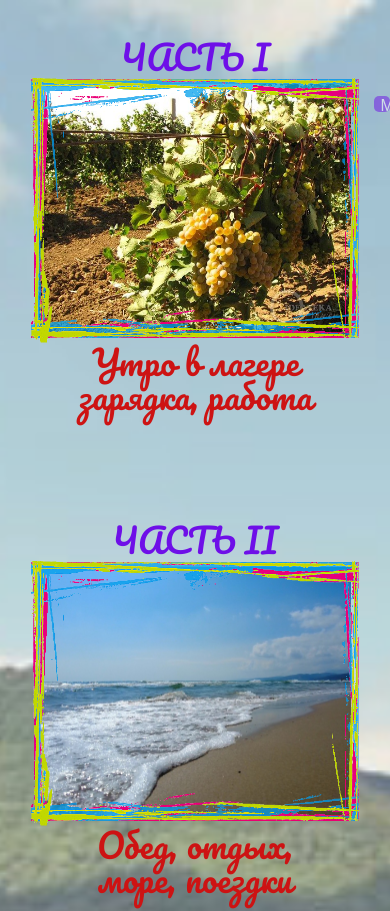
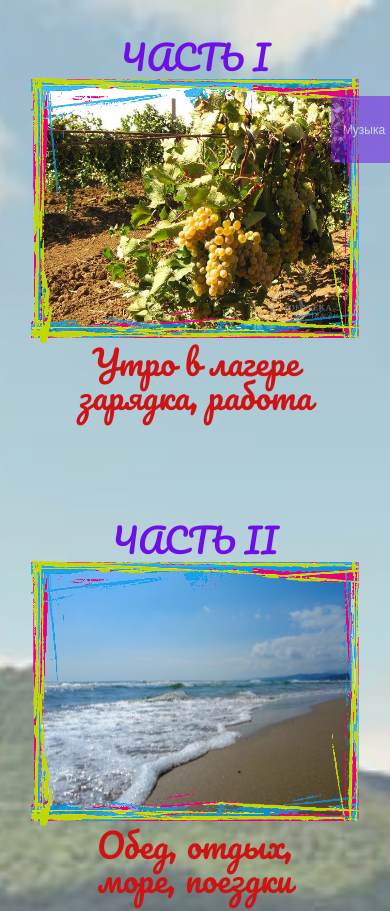
Before and after one commit to Assendro/summerM, a React (Create React App) app: page / in a window 390 px wide. Shown: the top 911 px of the page. Built offline with nearby package versions, Linux system fonts and the light colour scheme.

Commit message:
адаптировал музыку под тлф

```diff
--- a/src/components/Music.jsx
+++ b/src/components/Music.jsx
@@ -139,7 +139,12 @@ const Music = ({setAudio, audioRef}) => {
             setBlockWidth(0)
             setHideStatus(0)
         } else {
-            setBlockWidth('20vw')
+            if (window.innerWidth < 480) {
+                setBlockWidth('70vw')
+            } else {
+                setBlockWidth('20vw')
+            }
+
             setHideStatus(1)
         }
     }
--- a/src/components/music.scss
+++ b/src/components/music.scss
@@ -60,7 +60,7 @@
     position: relative;
 }
 .content-container {
-    height: 500px;
+    max-height: 500px;
     overflow: hidden;
 }
 .author-card {
@@ -136,3 +136,22 @@
 .song-card:hover {
     background-color: rgb(201, 148, 50);
 }
+@media (max-width: 768px) {
+    .music-container {
+        height: auto;
+        right: -10px;
+        top: 5%;
+        z-index: 100;
+        border-radius: 10px;
+        transition: width 0.2s ease-in;
+    }
+    .music-button {
+        font-size: 12px;
+        width: 17vw;
+        height: 17vw;
+        right: 3px;
+    }
+    .music-pleer {
+        width: 70%;
+    }
+}
```
